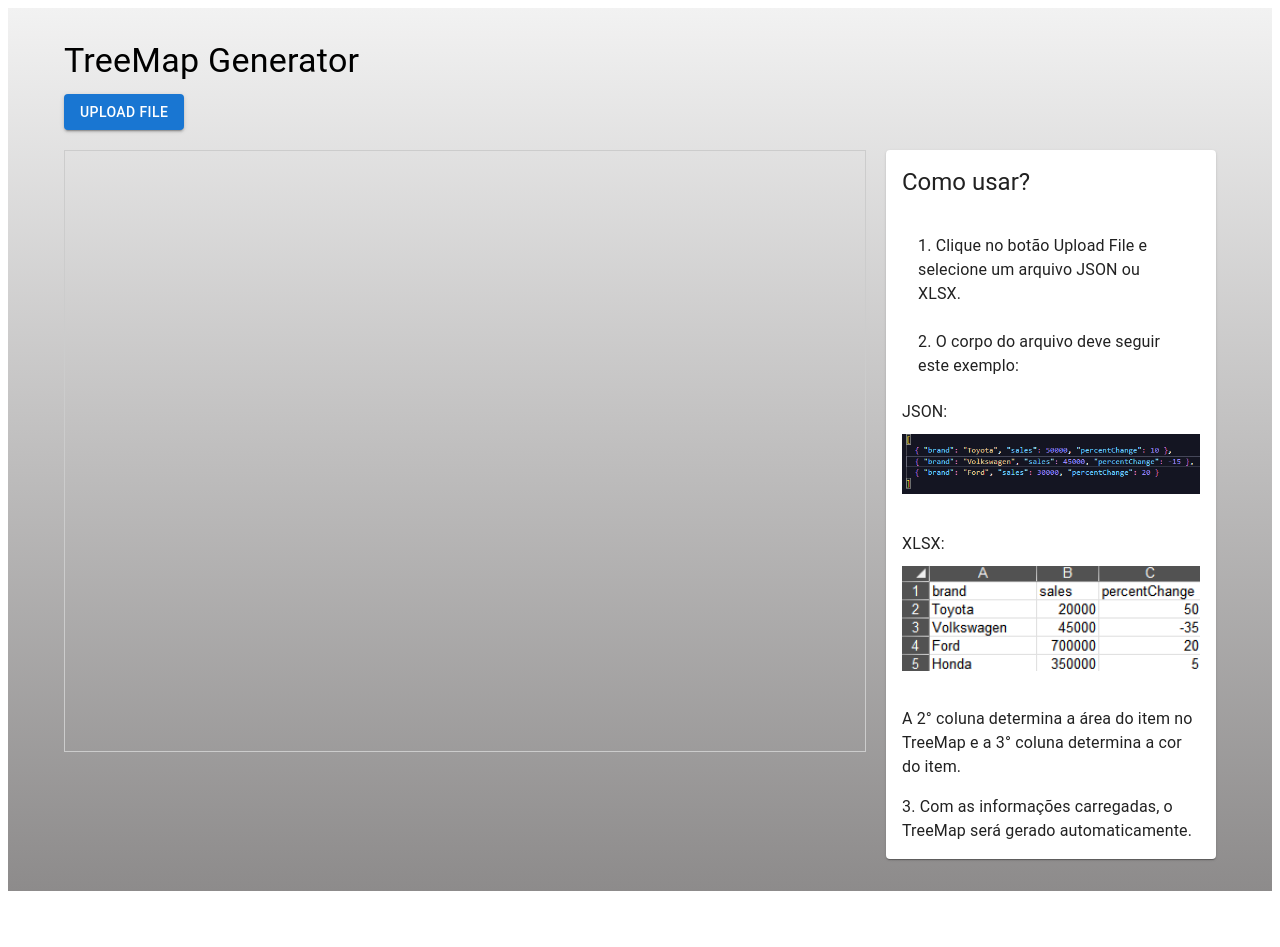
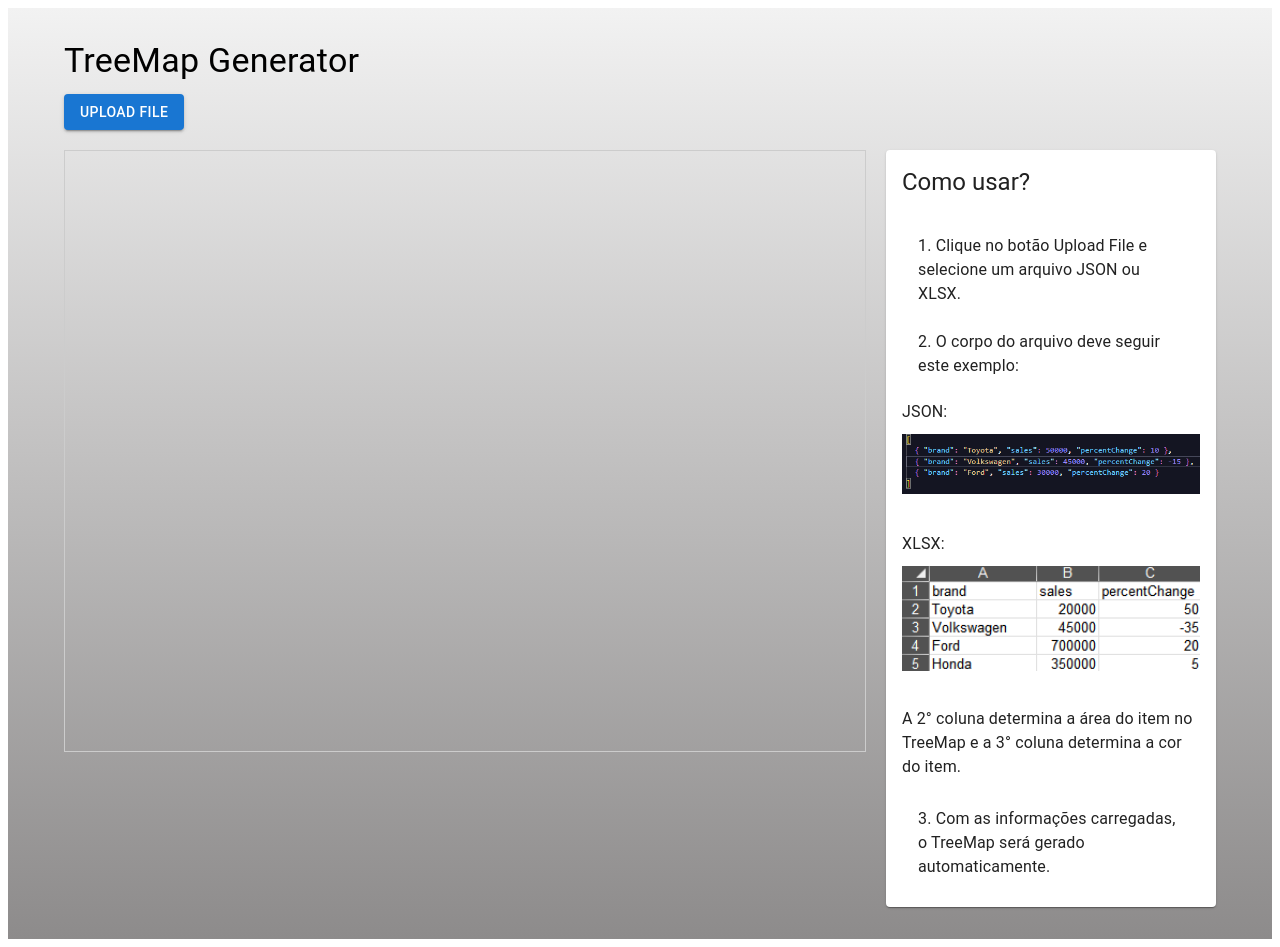
Before and after one commit to VeviciSoftware/treemap-generator, a React (Vite) app: page / in a window 1280 px wide. Before the commit the page ends 899 px from the top, so only its background shows below. Built offline with nearby package versions, Linux system fonts and the light colour scheme.

Commit message:
:lipstick: style: alterando de typography para listItem

```diff
--- a/src/assets/components/HowToUse.jsx
+++ b/src/assets/components/HowToUse.jsx
@@ -1,4 +1,11 @@
-import { Paper, Typography, Box, List, ListItem, ListItemText } from '@mui/material';
+import {
+  Paper,
+  Typography,
+  Box,
+  List,
+  ListItem,
+  ListItemText,
+} from "@mui/material";
 
 const HowToUse = () => {
   return (
@@ -18,20 +25,31 @@ const HowToUse = () => {
         <Typography variant="subtitle1" component="div">
           JSON:
         </Typography>
-        <Box component="img" src="/public/JSONExample.png" alt="Exemplo de arquivo JSON" sx={{ width: '100%', mt: 1, mb: 2 }} />
+        <Box
+          component="img"
+          src="/public/JSONExample.png"
+          alt="Exemplo de arquivo JSON"
+          sx={{ width: "100%", mt: 1, mb: 2 }}
+        />
       </Box>
       <Box sx={{ mb: 2 }}>
         <Typography variant="subtitle1" component="div">
           XLSX:
         </Typography>
-        <Box component="img" src="/public/XLSXExample.png" alt="Exemplo de arquivo XLSX" sx={{ width: '100%', mt: 1, mb: 2 }} />
+        <Box
+          component="img"
+          src="/public/XLSXExample.png"
+          alt="Exemplo de arquivo XLSX"
+          sx={{ width: "100%", mt: 1, mb: 2 }}
+        />
       </Box>
       <Typography variant="body1" component="div" sx={{ mb: 2 }}>
-        A 2° coluna determina a área do item no TreeMap e a 3° coluna determina a cor do item.
+        A 2° coluna determina a área do item no TreeMap e a 3° coluna determina
+        a cor do item.
       </Typography>
-      <Typography variant="body1" component="div">
-        3. Com as informações carregadas, o TreeMap será gerado automaticamente.
-      </Typography>
+      <ListItem>
+        <ListItemText primary="3. Com as informações carregadas, o TreeMap será gerado automaticamente." />
+      </ListItem>
     </Paper>
   );
 };
```
